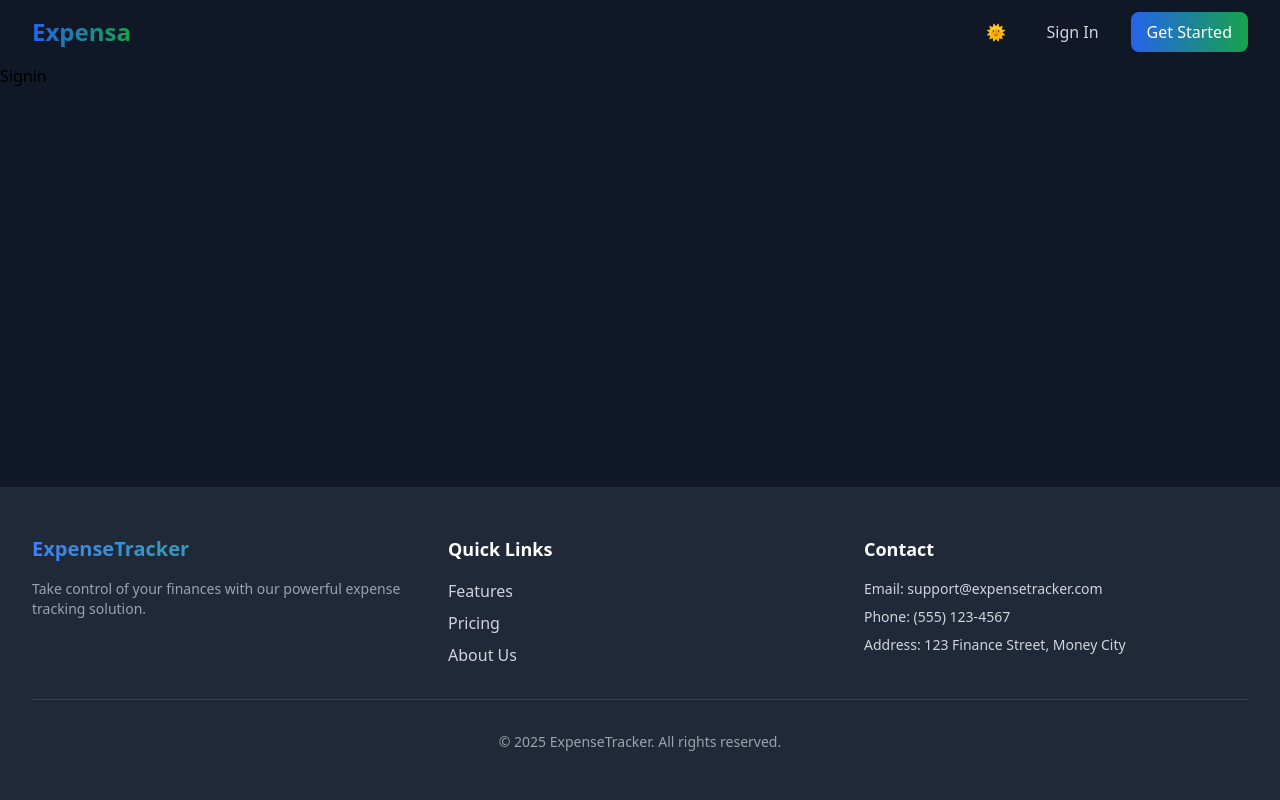
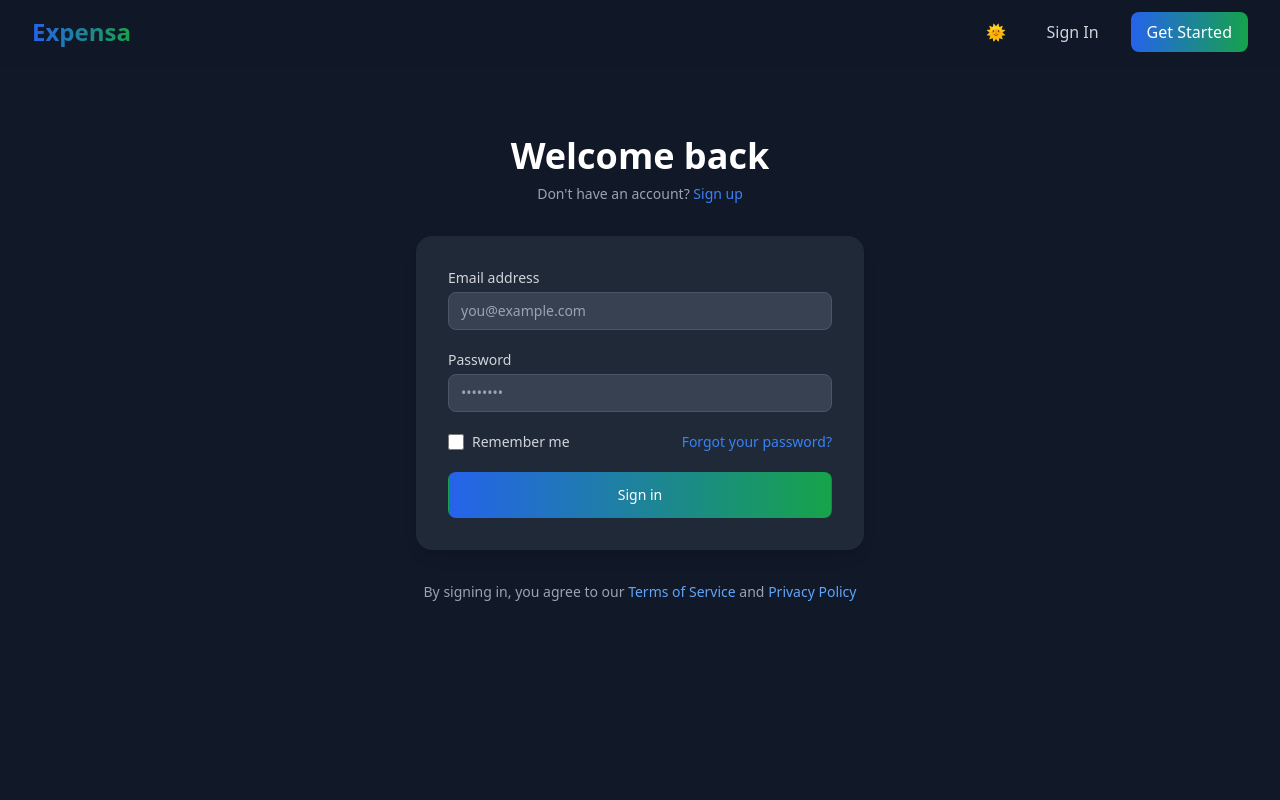
Before and after one commit to rahulyadav6/Expense-Mangement-app, a React (Vite) app in the folder frontend/: page /signin in a window 1280 px wide. Shown: the top 800 px of the page. Built offline with nearby package versions, Linux system fonts and the light colour scheme.

Commit message:
dashboard component partially competed

```diff
--- a/frontend/src/components/Signin.jsx
+++ b/frontend/src/components/Signin.jsx
@@ -1,7 +1,171 @@
+import { useState } from "react";
+import { Link, useNavigate } from "react-router-dom";
+import axios from "axios";
+
 const Signin = () => {
+  const navigate = useNavigate();
+  const [formData, setFormData] = useState({
+    email: "",
+    password: "",
+  });
+  const [error, setError] = useState("");
+  const [loading, setLoading] = useState(false);
+
+  const handleSubmit = async (e) => {
+    e.preventDefault();
+    setError("");
+    setLoading(true);
+
+    try {
+      const response = await axios.post(
+        "http://localhost:3000/api/v1/user/signin",
+        formData
+      );
+      localStorage.setItem("token", response.data.token);
+      navigate("/dashboard");
+    } catch (err) {
+      setError(
+        err.response?.data?.error || "Failed to sign in. Please try again"
+      );
+    } finally {
+      setLoading(false);
+    }
+  };
+
+  const handleChange = (e) => {
+    setFormData({
+      ...formData,
+      [e.target.name]: e.target.value,
+    });
+  };
+
   return (
-    <div>Signin</div>
-  )
-}
+    <div className="min-h-screen bg-gray-50 dark:bg-gray-900 py-12 px-4 sm:px-6 lg:px-8 transition-colors duration-200">
+      <div className="max-w-md w-full mx-auto space-y-8">
+        <div className="text-center">
+          <h2 className="mt-6 text-4xl font-bold text-gray-900 dark:text-white">
+            Welcome back
+          </h2>
+          <p className="mt-2 text-sm text-gray-600 dark:text-gray-400">
+            Don&apos;t have an account?{" "}
+            <Link
+              to="/signup"
+              className="font-medium text-blue-600 dark:text-blue-500 hover:text-blue-500"
+            >
+              Sign up
+            </Link>
+          </p>
+        </div>
 
-export default Signin
+        {/* Error Message */}
+        {error && (
+          <div className="bg-red-50 dark:bg-red-900/30 border border-red-200 dark:border-red-500/30 text-red-600 dark:text-red-400 px-4 py-3 rounded-lg text-sm">
+            {error}
+          </div>
+        )}
+
+        {/* Form */}
+        <form className="mt-8 space-y-6" onSubmit={handleSubmit}>
+          <div className="rounded-2xl bg-white dark:bg-gray-800 p-8 shadow-lg space-y-5">
+            <div>
+              <label
+                htmlFor="email"
+                className="block text-sm font-medium text-gray-700 dark:text-gray-300 mb-1"
+              >
+                Email address
+              </label>
+              <input
+                id="email"
+                name="email"
+                type="email"
+                autoComplete="email"
+                required
+                className="appearance-none relative block w-full px-3 py-2 border border-gray-300 dark:border-gray-600 placeholder-gray-500 dark:placeholder-gray-400 text-gray-900 dark:text-white rounded-lg focus:outline-none focus:ring-blue-500 focus:border-blue-500 dark:focus:ring-blue-400 dark:focus:border-blue-400 dark:bg-gray-700 sm:text-sm"
+                placeholder="you@example.com"
+                value={formData.email}
+                onChange={handleChange}
+              />
+            </div>
+
+            <div>
+              <label
+                htmlFor="password"
+                className="block text-sm font-medium text-gray-700 dark:text-gray-300 mb-1"
+              >
+                Password
+              </label>
+              <input
+                id="password"
+                name="password"
+                type="password"
+                autoComplete="current-password"
+                required
+                className="appearance-none relative block w-full px-3 py-2 border border-gray-300 dark:border-gray-600 placeholder-gray-500 dark:placeholder-gray-400 text-gray-900 dark:text-white rounded-lg focus:outline-none focus:ring-blue-500 focus:border-blue-500 dark:focus:ring-blue-400 dark:focus:border-blue-400 dark:bg-gray-700 sm:text-sm"
+                placeholder="••••••••"
+                value={formData.password}
+                onChange={handleChange}
+              />
+            </div>
+
+            <div className="flex items-center justify-between">
+              <div className="flex items-center">
+                <input
+                  id="remember-me"
+                  name="remember-me"
+                  type="checkbox"
+                  className="h-4 w-4 text-blue-600 focus:ring-blue-500 border-gray-300 rounded"
+                />
+                <label
+                  htmlFor="remember-me"
+                  className="ml-2 block text-sm text-gray-700 dark:text-gray-300"
+                >
+                  Remember me
+                </label>
+              </div>
+
+              <div className="text-sm">
+                <Link
+                  to="/forgot-password"
+                  className="font-medium text-blue-600 dark:text-blue-500 hover:text-blue-500"
+                >
+                  Forgot your password?
+                </Link>
+              </div>
+            </div>
+
+            <div>
+              <button
+                type="submit"
+                disabled={loading}
+                className={`group relative w-full flex justify-center py-3 px-4 border border-transparent text-sm font-medium rounded-lg text-white bg-gradient-to-r from-blue-600 to-green-600 hover:opacity-90 focus:outline-none focus:ring-2 focus:ring-offset-2 focus:ring-blue-500 transform transition-all duration-150 hover:scale-[1.02] ${
+                  loading ? "opacity-70 cursor-not-allowed" : ""
+                }`}
+              >
+                {loading ? "Signing in..." : "Sign in"}
+              </button>
+            </div>
+          </div>
+        </form>
+
+        <div className="text-center text-sm text-gray-600 dark:text-gray-400">
+          By signing in, you agree to our{" "}
+          <Link
+            to="/terms"
+            className="font-medium text-blue-600 dark:text-blue-400 hover:text-blue-500"
+          >
+            Terms of Service
+          </Link>{" "}
+          and{" "}
+          <Link
+            to="/privacy"
+            className="font-medium text-blue-600 dark:text-blue-400 hover:text-blue-500"
+          >
+            Privacy Policy
+          </Link>
+        </div>
+      </div>
+    </div>
+  );
+};
+
+export default Signin;
```
